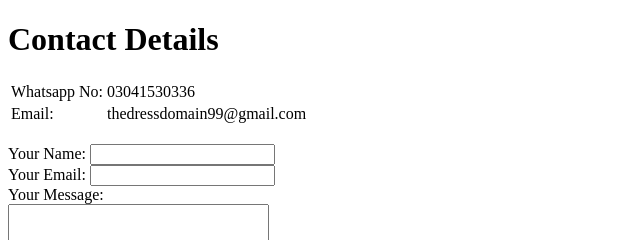
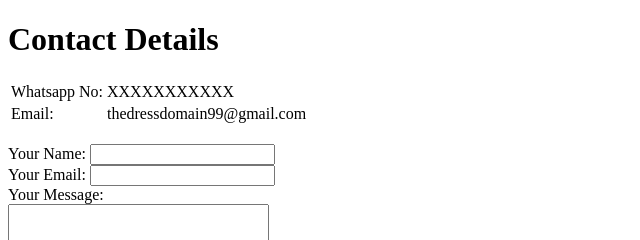
Before and after one commit to umair-0406/The-Dress-Domain, a plain HTML site: page Contact.html in a window 1280 px wide. Shown: the top 240 px of the page, 0-640 px from the left. Drawn offline with Linux system fonts and the light colour scheme.

Commit message:
Update Contact.html

```diff
--- a/Contact.html
+++ b/Contact.html
@@ -9,7 +9,7 @@
     <table>
         <tr>
             <td>Whatsapp No: </td>
-            <td>03041530336</td>
+            <td>XXXXXXXXXXX</td>
         </tr>
         <tr>
             <td>Email: </td>
```
